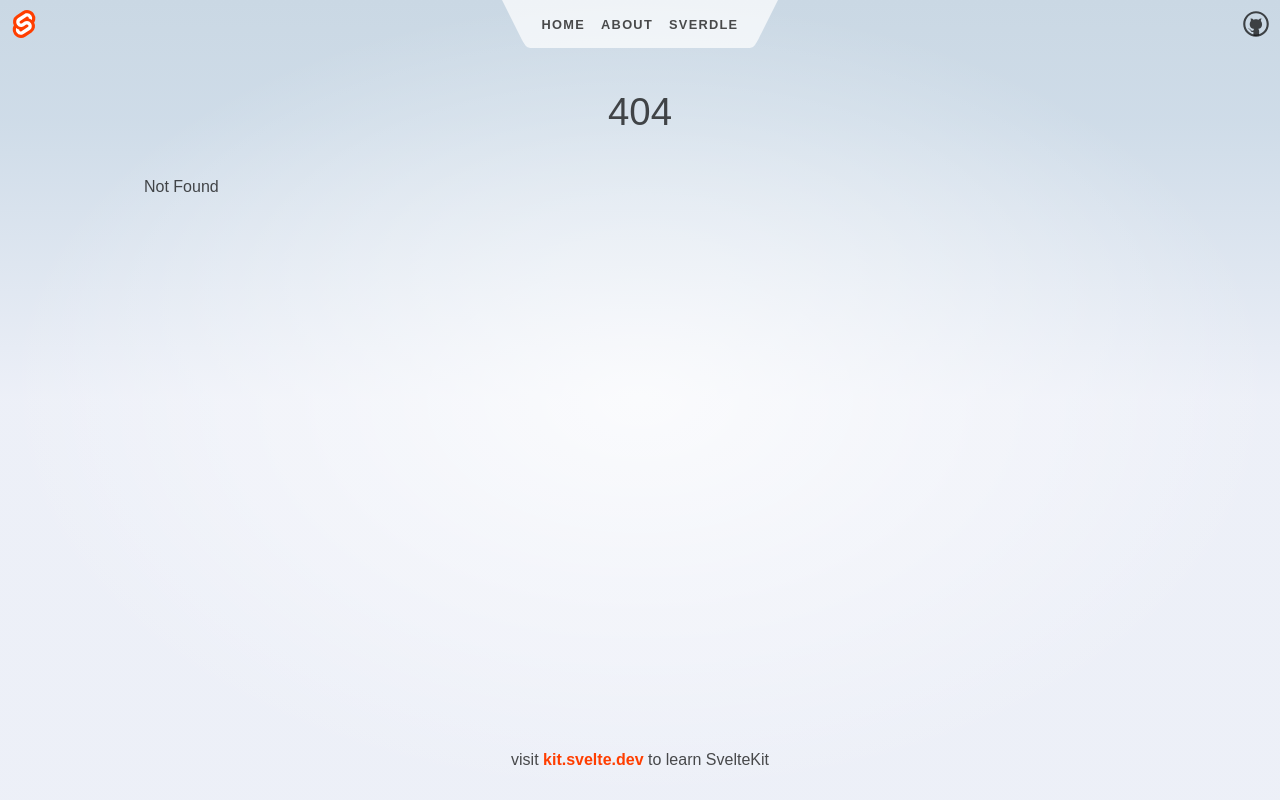
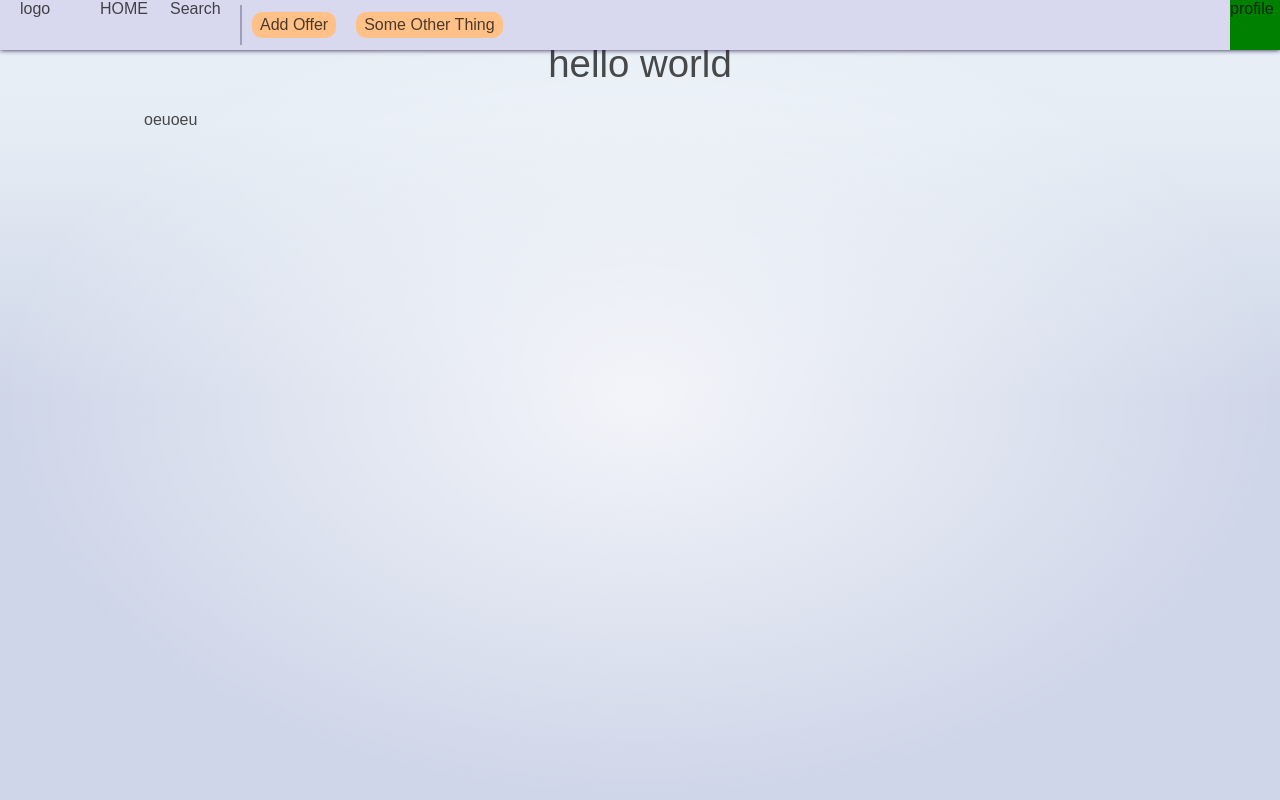
Before and after one commit to nevoniuk/SalaryMatch, a SvelteKit app: page /login in a window 1280 px wide. Before the commit this address had no page. Shown: the top 800 px of the page. Built offline with nearby package versions, Linux system fonts and the light colour scheme.

Commit message:
initial changes to layout and navbar

```diff
--- a/src/routes/+layout.svelte
+++ b/src/routes/+layout.svelte
@@ -1,10 +1,12 @@
 <script>
 	import Header from './Header.svelte';
+	import Navbar from './Navbar.svelte';
 	import './styles.css';
 </script>
 
 <div class="app">
-	<Header />
+	<Navbar/>
+	<!-- <Header /> -->
 
 	<main>
 		<slot />
--- /dev/null
+++ b/src/routes/Navbar.svelte
@@ -0,0 +1,87 @@
+<style>
+    nav {
+        /* height: 60px; */
+        width: 100%;
+        background-color: #D8D9EE;
+        position: fixed;
+        display: flex;
+        flex-wrap: wrap;
+        box-shadow: 0px 0px 5px rgb(34, 17, 66);
+    }
+    .logo {
+        width: 40px;
+        margin-left: 20px;
+        margin-right: 40px;
+    }
+    .navItem {
+        height: 50px;
+        margin-top: auto;
+        margin-bottom: auto;
+        /* background-color: red; */
+    }
+    .homeIcon {
+        width: 40px;
+        margin-right: 30px;
+        /* height: 40px; */
+        /* height:  */
+    }
+    .searchIcon {
+        width: 40px;
+        margin-right: 30px;
+    }
+    .verticalDivider {
+        width: 2px;
+        height: 40px;
+        margin-top: 5px;
+        background-color: #9E9FBA;
+    }
+
+    .textContainer {
+        margin:0;
+        margin-left:10px;
+        padding-left:8px;
+        padding-right:8px;
+        margin-right:10px;
+        border-radius: 10px;
+        text-align: center;
+        vertical-align: middle;
+        margin-top: 12px;
+        line-height: 26px;
+        background-color: #FFC187;
+    }
+    .rightSideFlex {
+        /* height: 40px; */
+        width: 50px;
+        margin-left: auto;
+        background-color: green;
+    }
+
+
+</style>
+<nav>
+    <div class="navItem logo">
+        logo
+    </div>
+    <div class="navItem homeIcon">
+        HOME
+    </div>
+    <div class="navItem searchIcon">
+        Search
+    </div>
+    <div class="navItem">
+        <div class="verticalDivider"></div>
+    </div>
+    <div class="navItem textEntry">
+        <p class="textContainer">
+            Add Offer
+        </p>
+    </div>
+    <div class="navItem textEntry">
+        <p class="textContainer">
+            Some Other Thing
+        </p>
+    </div>
+    <div class="navItem rightSideFlex">
+        profile
+    </div>
+</nav>
--- /dev/null
+++ b/src/routes/login/+page.svelte
@@ -0,0 +1,7 @@
+<h1>hello world</h1>
+<style>
+    div {
+        height: 10000px
+    }
+</style>
+<div>oeuoeu</div>
--- a/src/routes/styles.css
+++ b/src/routes/styles.css
@@ -4,9 +4,9 @@
 	--font-body: Arial, -apple-system, BlinkMacSystemFont, 'Segoe UI', Roboto, Oxygen, Ubuntu,
 		Cantarell, 'Open Sans', 'Helvetica Neue', sans-serif;
 	--font-mono: 'Fira Mono', monospace;
-	--color-bg-0: rgb(202, 216, 228);
-	--color-bg-1: hsl(209, 36%, 86%);
-	--color-bg-2: hsl(224, 44%, 95%);
+	--color-bg-0: rgb(232, 240, 247);
+	--color-bg-1: hsl(210, 41%, 93%);
+	--color-bg-2: hsl(223, 36%, 86%);
 	--color-theme-1: #ff3e00;
 	--color-theme-2: #4075a6;
 	--color-text: rgba(0, 0, 0, 0.7);
```
